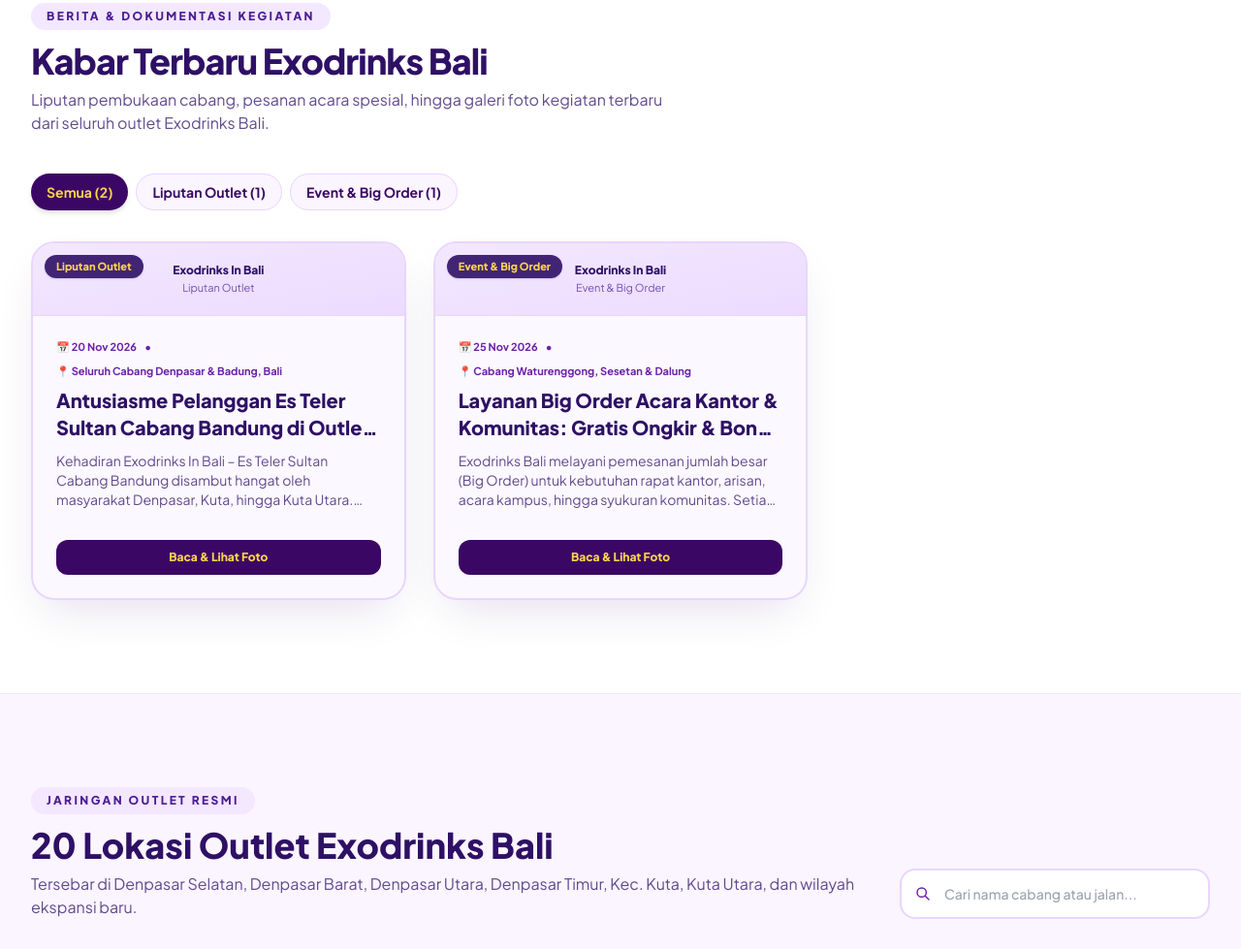
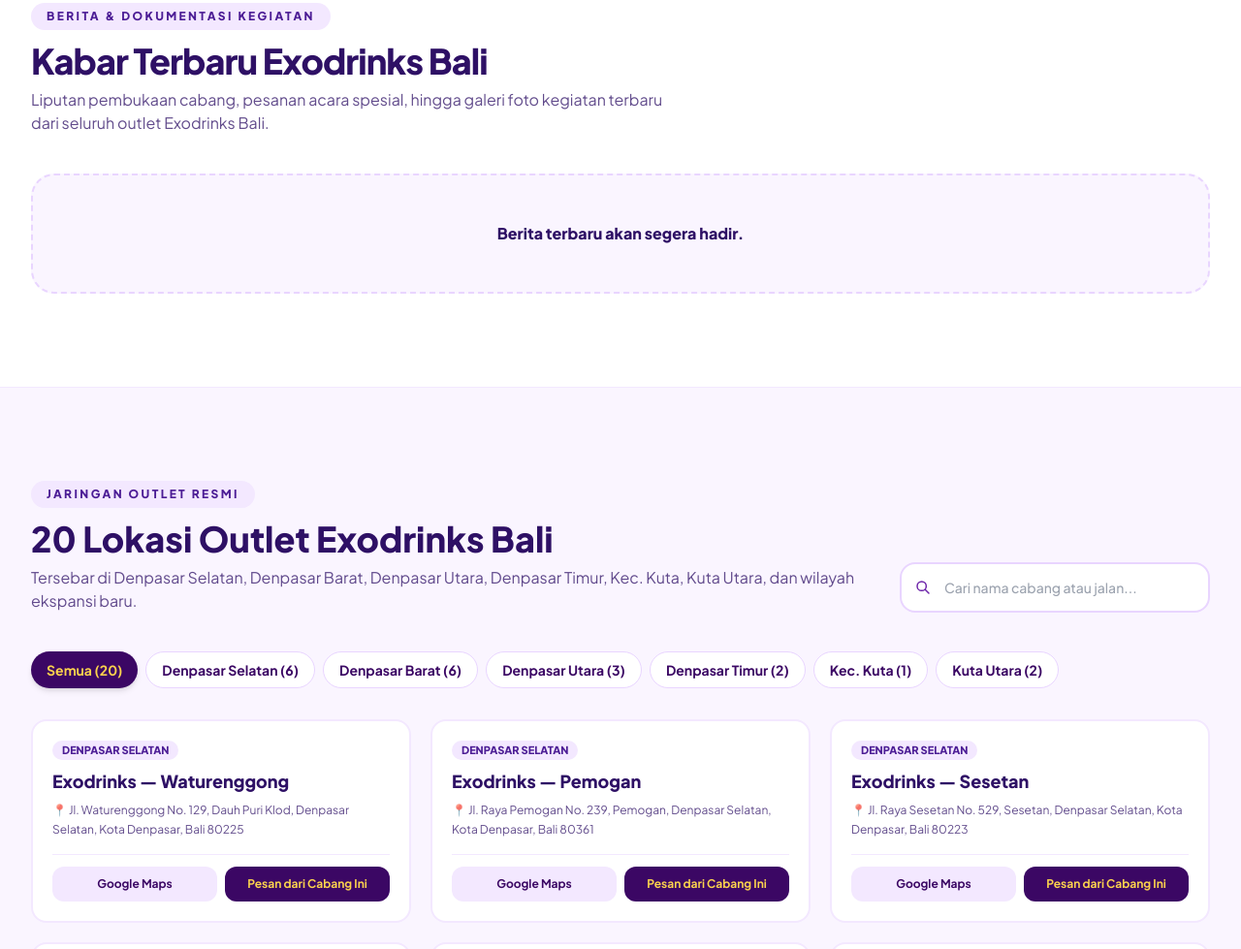
Before and after one commit to maulzaniahsiti-del/WEB-EXODRINKS-IN-BALI, a plain HTML site: page index.html in a window 1280 px wide. Shown: the part 3260-4239 px from the top of the page at 97% size. Drawn offline with nearby package versions, Linux system fonts and the light colour scheme; a web font is replaced by a local one.

Commit message:
Clear placeholder news articles
Co-authored-by: Copilot <223556219+Copilot@users.noreply.github.com>

```diff
--- a/index.html
+++ b/index.html
@@ -1011,30 +1011,7 @@
         promoBanner: "",
         outletShowcase: "./img/suasana-booth-exodrinks.jpg"
       },
-      news: [
-        {
-          id: "berita-opening-bali",
-          title: "Antusiasme Pelanggan Es Teler Sultan Cabang Bandung di Outlet Bali",
-          category: "Liputan Outlet",
-          date: "2026-11-20",
-          branch: "Seluruh Cabang Denpasar & Badung, Bali",
-          coverImage: "",
-          githubCoverPath: "./images/berita-opening-bali.jpg",
-          galleryImages: [],
-          content: "Kehadiran Exodrinks In Bali – Es Teler Sultan Cabang Bandung disambut hangat oleh masyarakat Denpasar, Kuta, hingga Kuta Utara. Racikan autentik kuah krimer gurih berpadu dengan potongan alpukat mentega, nangka manis, cincau, jely kelapa, sagu mutiara, serta varian toping daging durian asli yang difillet menjadi favorit baru pelepas dahaga di Pulau Dewata."
-        },
-        {
-          id: "berita-big-order-event",
-          title: "Layanan Big Order Acara Kantor & Komunitas: Gratis Ongkir & Bonus Cup",
-          category: "Event & Big Order",
-          date: "2026-11-25",
-          branch: "Cabang Waturenggong, Sesetan & Dalung",
-          coverImage: "",
-          githubCoverPath: "./images/berita-event-bali.jpg",
-          galleryImages: [],
-          content: "Exodrinks Bali melayani pemesanan jumlah besar (Big Order) untuk kebutuhan rapat kantor, arisan, acara kampus, hingga syukuran komunitas. Setiap pemesanan minimal 30 cup langsung mendapatkan fasilitas *FREE ONGKIR, dan setiap pembelian kelipatan 40 cup mendapatkan bonus *FREE 1 CUP segar siap santap."
-        }
-      ],
+      news: [],
       products: [
         {
           id: "ori-kecil",
@@ -1314,13 +1291,9 @@
     }
 
     function loadSavedNews() {
+      APP_DATA.news = [];
       try {
-        const raw = localStorage.getItem(NEWS_STORAGE_KEY);
-        if (!raw) return;
-        const parsed = JSON.parse(raw);
-        if (Array.isArray(parsed) && parsed.length > 0) {
-          APP_DATA.news = parsed;
-        }
+        localStorage.removeItem(NEWS_STORAGE_KEY);
       } catch (e) {}
     }
 
@@ -1436,6 +1409,12 @@
     function renderNewsCategoryFilters() {
       const container = document.getElementById("news-category-filters");
       if (!container) return;
+      if (APP_DATA.news.length === 0) {
+        container.innerHTML = "";
+        container.classList.add("hidden");
+        return;
+      }
+      container.classList.remove("hidden");
       const categories = ["Semua", ...new Set(APP_DATA.news.map(n => n.category))];
       container.innerHTML = categories.map(cat => {
         const isActive = cat === activeNewsCategory;
@@ -1473,7 +1452,7 @@
       if (filtered.length === 0) {
         grid.innerHTML = `
           <div class="col-span-full text-center py-12 rounded-3xl bg-baliPurple-50 border-2 border-dashed border-baliPurple-200">
-            <p class="font-extrabold text-baliPurple-950">Belum ada berita pada kategori ini</p>
+            <p class="font-extrabold text-baliPurple-950">${APP_DATA.news.length === 0 ? "Berita terbaru akan segera hadir." : "Belum ada berita pada kategori ini."}</p>
             ${isAdminUnlocked ? `<button onclick="requestAdminAction(() => openNewsEditorModal())" class="mt-3 bg-baliPurple-900 text-amber-300 font-extrabold px-5 py-2.5 rounded-full text-xs cursor-pointer">+ Tambah Berita & Foto Baru</button>` : ""}
           </div>
         `;
```
